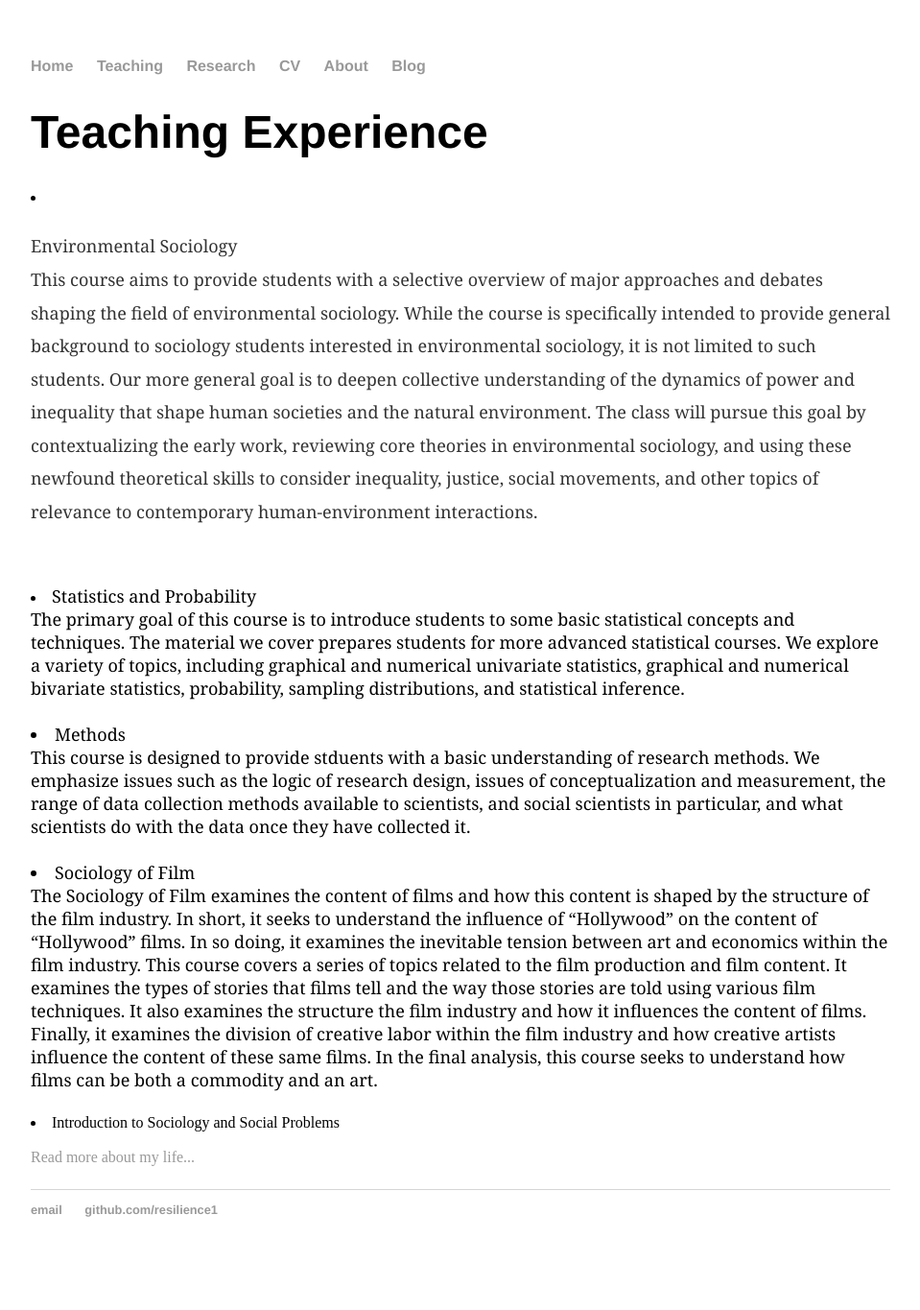
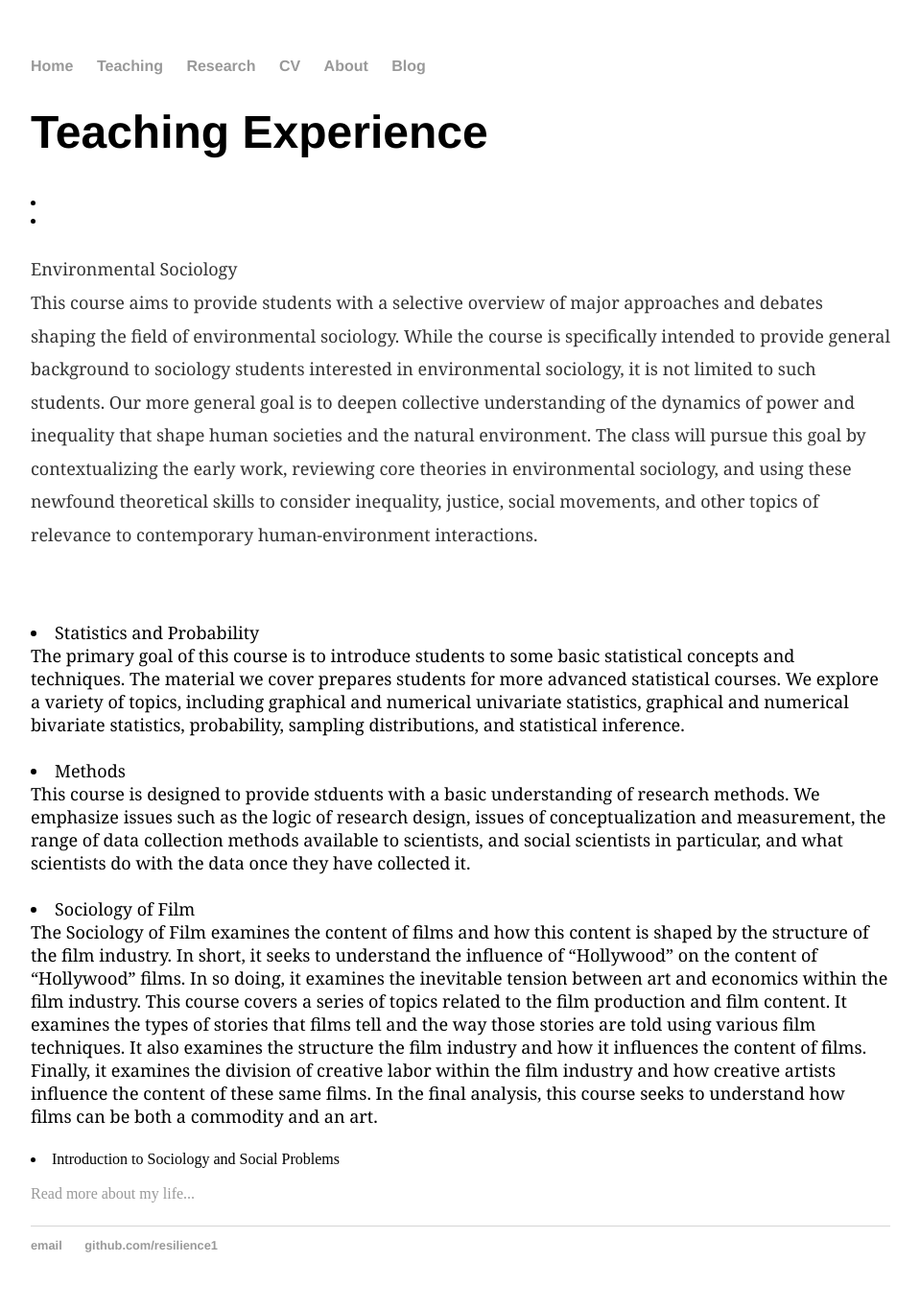
Before and after one commit to resilience1/resilience1.github.io, a Jekyll site: the page built from teaching/index.html, in a window 1280 px wide. Shown: the whole page at 96% size, without its empty margins (160-1119 px from the left). Built offline with Jekyll 4.4.1, drawn with Linux system fonts in a browser that asks for light colours; before the commit the page ends 1328 px from its top, so only the background shows below that.

Commit message:
Update index.html

```diff
--- a/teaching/index.html
+++ b/teaching/index.html
@@ -4,7 +4,7 @@
 ---
 <div class="blurb">
 	<h1>Teaching Experience</h1>
-	<p><font face="Georgia" style="font:white" size="4"><li><p class="text-left">Environmental Sociology <br>
+	<p><li><font face="Georgia" style="font:white" size="4"><li><p class="text-left">Environmental Sociology <br>
 
 This course aims to provide students with a selective overview of major approaches and debates shaping the field of
 environmental sociology. While the course is specifically intended to provide general background to sociology students
@@ -12,7 +12,7 @@
 understanding of the dynamics of power and inequality that shape human societies and the natural environment. The class
 will pursue this goal by contextualizing the early work, reviewing core theories in environmental sociology, and using
 these newfound theoretical skills to consider inequality, justice, social movements, and other topics of relevance to
-contemporary human-environment interactions.<br> <br> <li> Statistics and Probability <br>
+		contemporary human-environment interactions.</li><br><br> <li> Statistics and Probability <br>
 
              The primary goal of this course is to introduce students to some basic statistical concepts and techniques.
              The material we cover prepares students for more advanced statistical courses. We explore a variety of topics,
```
